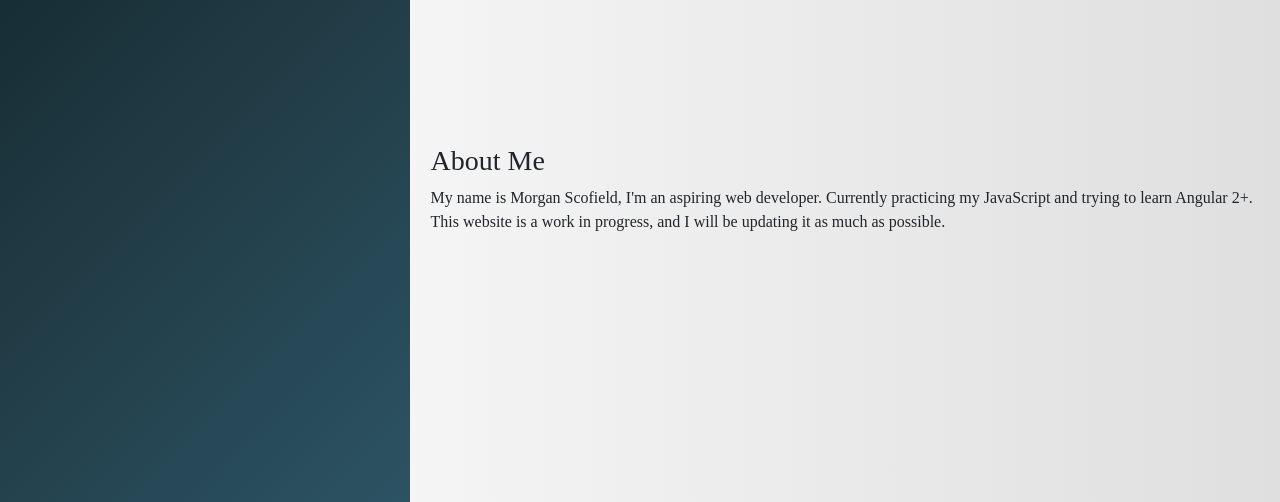
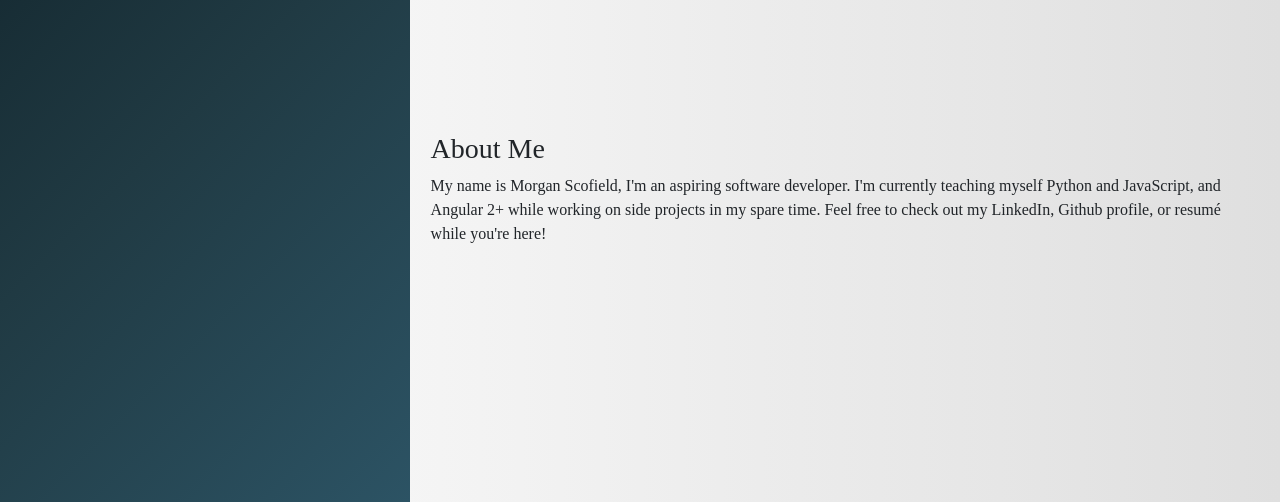
Before and after one commit to mkscof/mkscof.github.io, a website: page index.html in a window 1280 px wide. Shown: the part 298-800 px from the top of the page. Drawn offline with nearby package versions, Linux system fonts and the light colour scheme.

Commit message:
Changed website description

```diff
--- a/index.html
+++ b/index.html
@@ -41,10 +41,9 @@
         <div class="gridItem" id="description">
             <h3>About Me</h3>
             <p>
-                My name is Morgan Scofield, I'm an aspiring web developer.
-                Currently practicing my JavaScript and trying to learn Angular 2+.
-                This website is a work in progress, and I will be updating it as much
-                as possible.
+                My name is Morgan Scofield, I'm an aspiring software developer.
+                I'm currently teaching myself Python and JavaScript, and Angular 2+ while working on side projects in my spare time.
+                Feel free to check out my LinkedIn, Github profile, or resumé while you're here!
             </p>
         </div>
 
```
